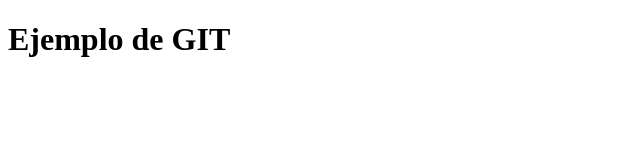
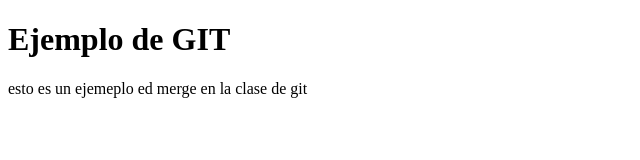
Before and after one commit to ArGFoXinG/Pag-Cultura-Argentina, a website: page index.html in a window 1280 px wide. Shown: the whole page, without its empty margins (0-640 px from the left). Drawn offline with Linux system fonts and the light colour scheme.

Commit message:
Se agrega una descripcion del ejercicio

```diff
--- a/index.html
+++ b/index.html
@@ -7,5 +7,6 @@
 </head>
 <body>
     <h1>Ejemplo de GIT</h1>
+    <p>esto es un ejemeplo ed merge en la clase de git</p>
 </body>
 </html>
```
